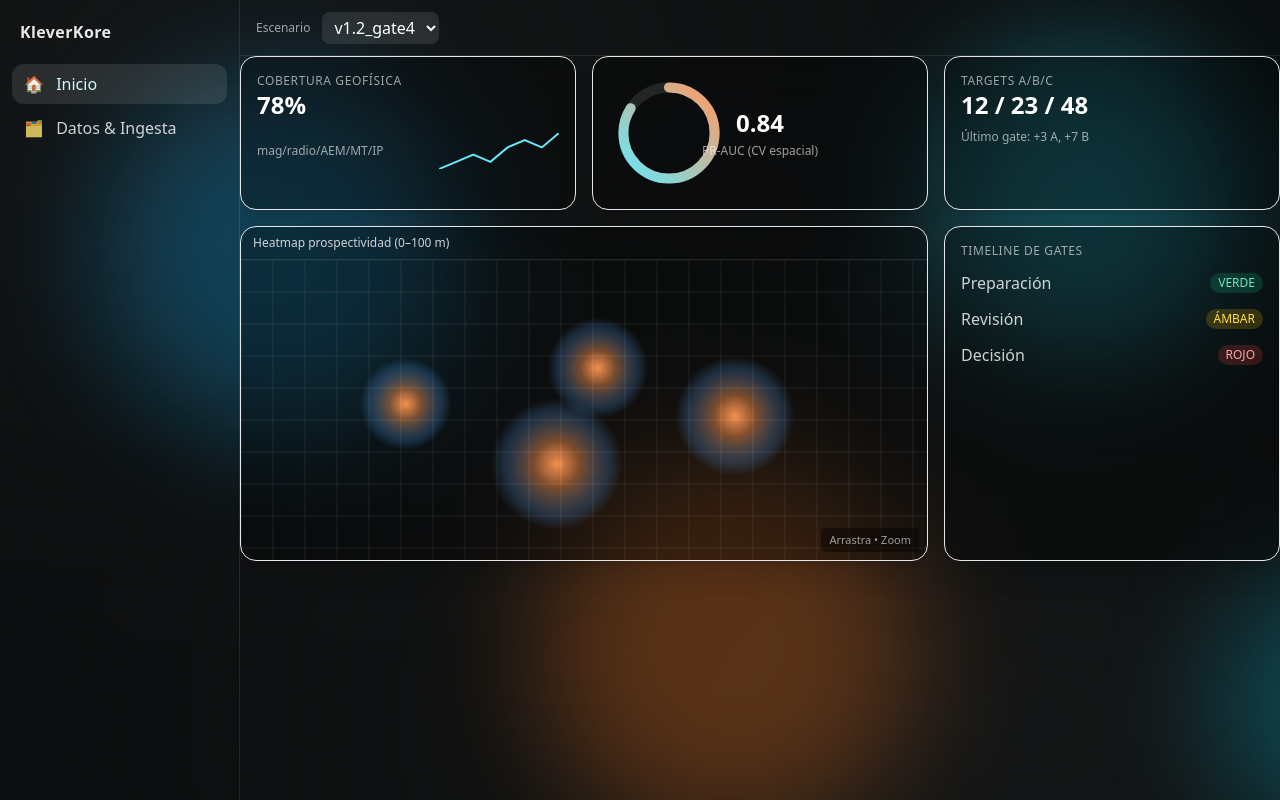
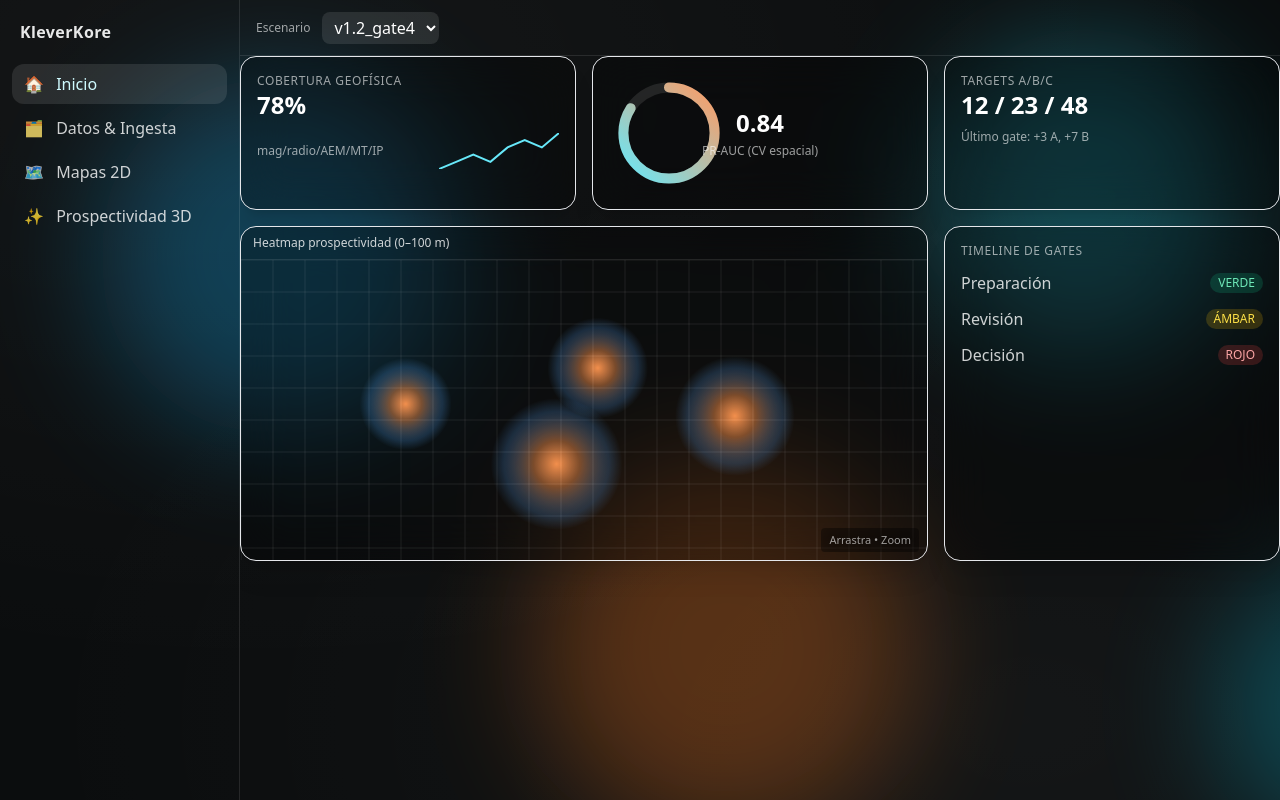
Before and after one commit to cancoretamero/KleverKore, a React (Vite) app: page / in a window 1280 px wide. Built offline with nearby package versions, Linux system fonts and the light colour scheme.

Commit message:
Update App.jsx

```diff
--- a/src/App.jsx
+++ b/src/App.jsx
@@ -5,6 +5,8 @@ import Sidebar from './layout/Sidebar.jsx';
 import Topbar from './layout/Topbar.jsx';
 import Home from './modules/Home.jsx';
 import DataIngesta from './modules/DataIngesta.jsx';
+import Maps2D from './modules/Maps2D.jsx';
+import Prospect3D from './modules/Prospect3D.jsx';
 import CommandPalette from './components/common/CommandPalette.jsx';
 import { useToasts } from './components/common/Toaster.jsx';
 
@@ -14,7 +16,6 @@ export default function App() {
   const [paletteOpen, setPaletteOpen] = useState(false);
   const { push, UI: Toasts } = useToasts();
 
-  // Abrir/cierrar palette con ⌘/Ctrl+K
   useEffect(() => {
     const handleKey = (e) => {
       if ((e.ctrlKey || e.metaKey) && e.key.toLowerCase() === 'k') {
@@ -29,12 +30,15 @@ export default function App() {
   const modules = [
     { id: 'home', label: 'Inicio', icon: '🏠' },
     { id: 'data', label: 'Datos & Ingesta', icon: '🗂️' },
-    // añadiremos más módulos aquí
+    { id: 'maps2d', label: 'Mapas 2D', icon: '🗺️' },
+    { id: 'prospect3d', label: 'Prospectividad 3D', icon: '✨' },
   ];
 
   const Content = () => {
     if (moduleId === 'home') return <Home />;
     if (moduleId === 'data') return <DataIngesta />;
+    if (moduleId === 'maps2d') return <Maps2D />;
+    if (moduleId === 'prospect3d') return <Prospect3D />;
     return null;
   };
 
```
